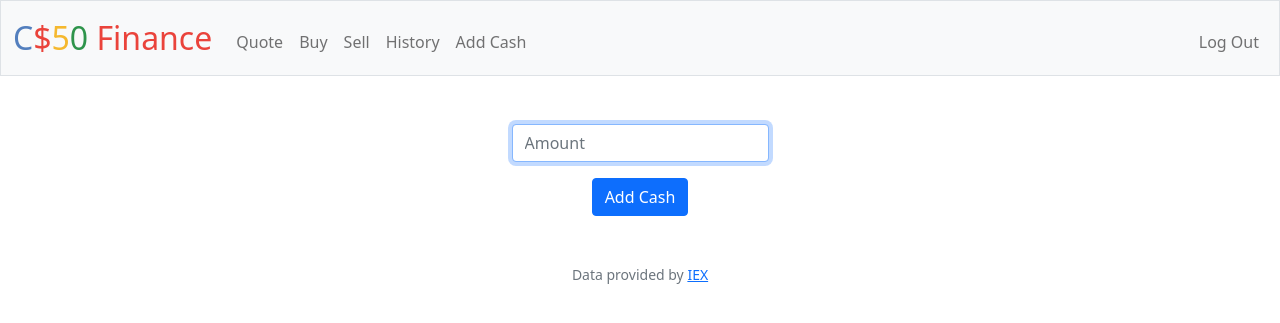
After one commit to amandingwani/cs50-finance, a Flask app: page /addcash in a window 1280 px wide. The commit adds this page. Shown: the top 323 px of the page. Run offline with Flask 2, Linux system fonts and the light colour scheme; the visitor is signed in with stand-in values (Sample User, id 1); some libraries are stand-ins or nearby versions.

Commit message:
Added feature to add cash

```diff
--- a/app.py
+++ b/app.py
@@ -277,3 +277,27 @@ def sell():
         stocks = db.execute("SELECT stock FROM transactions WHERE username = ? GROUP BY stock", username)
 
         return render_template("sell.html", stocks=stocks)
+
+@app.route("/addcash", methods=["GET", "POST"])
+@login_required
+def addcash():
+    """Adds cash into a user's account"""
+    if request.method == "POST":
+        # get amount
+        try:
+            amount = int(request.form.get("amount"))
+        except ValueError:
+            return apology("Enter valid amount", 403)
+        if amount <= 0:
+            return apology("Enter valid amount", 403)
+
+        # query the users db
+        row_users = db.execute("SELECT cash FROM users where id = ?", session["user_id"])
+        cash = row_users[0]["cash"]
+
+        # update db
+        db.execute("UPDATE users SET cash = ? WHERE id = ?", cash + amount, session["user_id"])
+
+        return redirect("/")
+    else:
+        return render_template("addcash.html")
--- /dev/null
+++ b/templates/addcash.html
@@ -0,0 +1,14 @@
+{% extends "layout.html" %}
+
+{% block title %}
+    Add Cash
+{% endblock %}
+
+{% block main %}
+    <form action="/addcash" method="post">
+        <div class="mb-3">
+            <input autocomplete="off" autofocus class="form-control mx-auto w-auto" id="amount" name="amount" placeholder="Amount" type="numeric">
+        </div>
+        <button class="btn btn-primary" type="submit">Add Cash</button>
+    </form>
+{% endblock %}
--- a/templates/layout.html
+++ b/templates/layout.html
@@ -35,6 +35,7 @@
                             <li class="nav-item"><a class="nav-link" href="/buy">Buy</a></li>
                             <li class="nav-item"><a class="nav-link" href="/sell">Sell</a></li>
                             <li class="nav-item"><a class="nav-link" href="/history">History</a></li>
+                            <li class="nav-item"><a class="nav-link" href="/addcash">Add Cash</a></li>
                         </ul>
                         <ul class="navbar-nav ms-auto mt-2">
                             <li class="nav-item"><a class="nav-link" href="/logout">Log Out</a></li>
```
Also changed, not shown: 1 other file.
